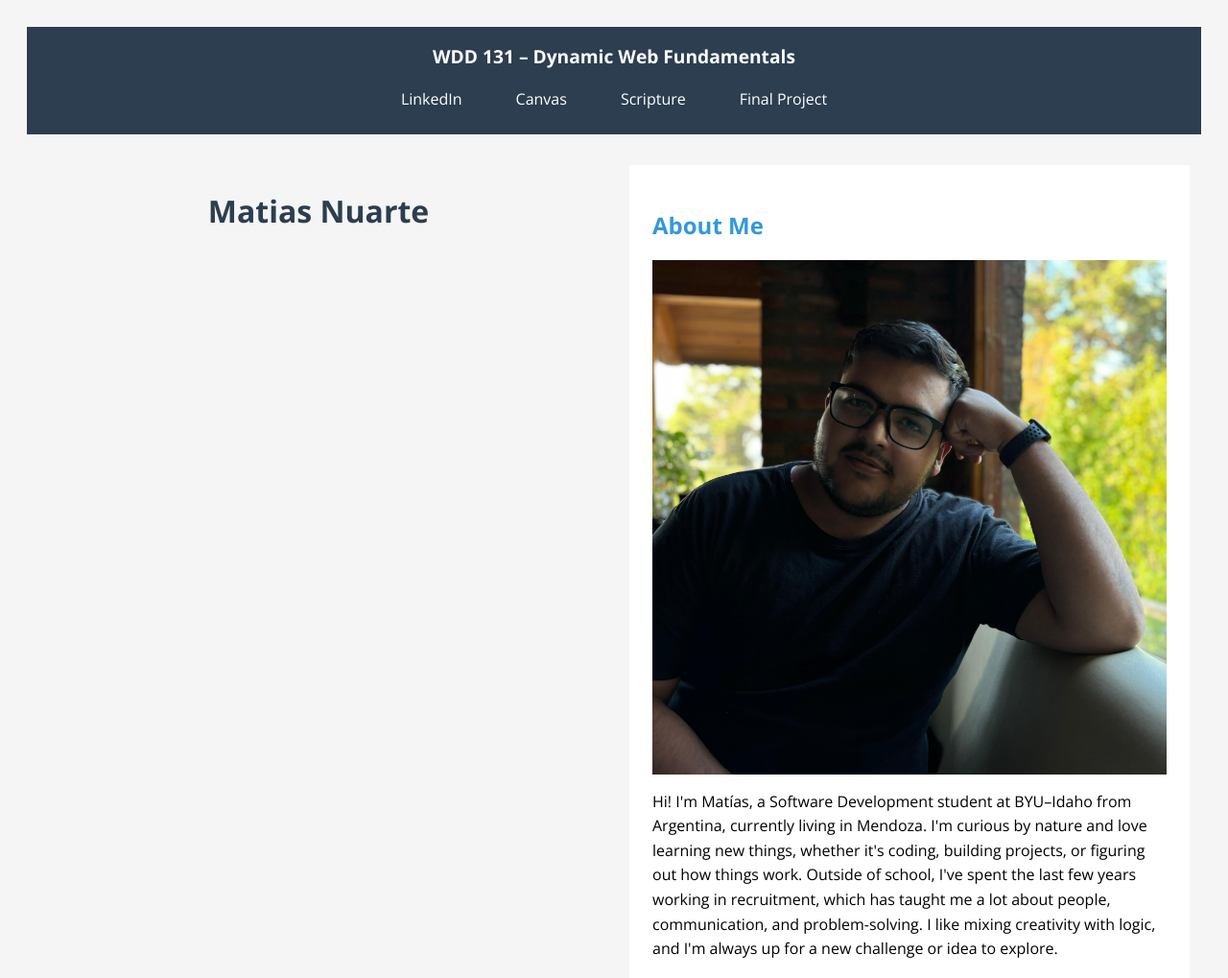
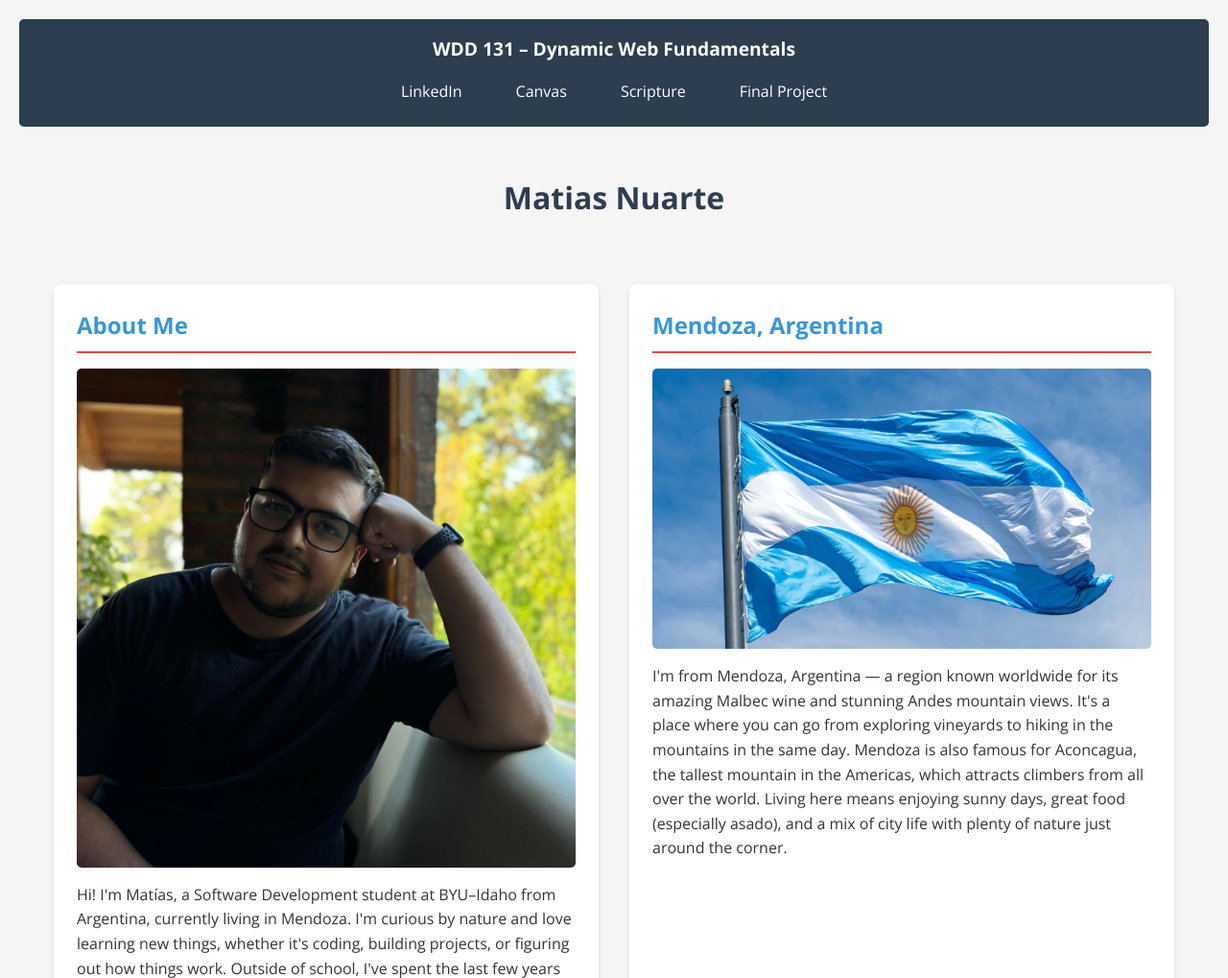
Before and after one commit to matiasnuarte/wdd131, a plain HTML site: page index.html in a window 1280 px wide. Shown: the top 1019 px of the page at 96% size. Drawn offline with nearby package versions, Linux system fonts and the light colour scheme; files that its build step writes are made by us from their sources.

Commit message:
recent changes to css

```diff
--- a/index.html
+++ b/index.html
@@ -6,8 +6,8 @@
     <title>WDD 131 – Dynamic Web Fundamentals – Matias Nuarte</title>
     <meta name="description" content="WDD 131 – Dynamic Web Fundamentals - Matias Nuarte - web development, WDD 131, assignment, personal page">
     <meta name="author" content="Matias Nuarte">
-    <link rel="stylesheet" href="base.css">
-    <script src="getdates.js" defer></script>
+    <link rel="stylesheet" href="styles/base.css">
+    <script src="scripts/getdates.js" defer></script>
 </head>
 <body>
     <header>
@@ -25,13 +25,13 @@
 
         <section class="card">
             <h2>About Me</h2>
-            <img src="images/perfil.jpg" alt="Matias Nuarte">
+            <img src="images/profile_low.jpg" alt="Matias Nuarte">
             <p>Hi! I'm Matías, a Software Development student at BYU–Idaho from Argentina, currently living in Mendoza. I'm curious by nature and love learning new things, whether it's coding, building projects, or figuring out how things work. Outside of school, I've spent the last few years working in recruitment, which has taught me a lot about people, communication, and problem-solving. I like mixing creativity with logic, and I'm always up for a new challenge or idea to explore.</p>
         </section>
 
         <section class="card">
             <h2>Mendoza, Argentina</h2>
-            <img src="images/argflag.jpg" alt="Argentina Flag">
+            <img src="images/argflag-min.jpg" alt="Argentina Flag">
             <p>I'm from Mendoza, Argentina — a region known worldwide for its amazing Malbec wine and stunning Andes mountain views. It's a place where you can go from exploring vineyards to hiking in the mountains in the same day. Mendoza is also famous for Aconcagua, the tallest mountain in the Americas, which attracts climbers from all over the world. Living here means enjoying sunny days, great food (especially asado), and a mix of city life with plenty of nature just around the corner.</p>
         </section>
     </main>
--- a/styles/base.css
+++ b/styles/base.css
@@ -1,18 +1,35 @@
 @import url('https://fonts.googleapis.com/css2?family=Open+Sans:wght@400;700&display=swap');
+
+* {
+    margin: 0;
+    padding: 0;
+    box-sizing: border-box;
+}
+
+:root {
+    --primary-color: #3498db;
+    --secondary-color: #2c3e50;
+    --accent-color: #e74c3c;
+    --background-color: #f5f5f5;
+    --text-color: #333333;
+    --card-color: #ffffff;
+}
 
 body {
     font-family: 'Open Sans', sans-serif;
     line-height: 1.6;
-    background-color: #f5f5f5;
+    color: var(--text-color);
+    background-color: var(--background-color);
     padding: 20px;
 }
 
 header {
-    background-color: #2c3e50;
+    background-color: var(--secondary-color);
     color: white;
     padding: 1rem;
     text-align: center;
     margin-bottom: 2rem;
+    border-radius: 5px;
 }
 
 #course-title {
@@ -26,38 +43,50 @@ nav {
     display: flex;
     justify-content: center;
     gap: 1.5rem;
+    flex-wrap: wrap;
 }
 
 nav a {
     color: white;
     text-decoration: none;
     padding: 0.5rem 1rem;
+    border-radius: 4px;
+    transition: background-color 0.3s;
 }
 
 nav a:hover {
-    background-color: #3498db;
+    background-color: var(--primary-color);
 }
 
 main {
     max-width: 1200px;
     margin: 0 auto;
+    padding: 1rem;
+    display: grid;
+    grid-template-columns: 1fr;
+    gap: 2rem;
 }
 
 h1 {
-    color: #2c3e50;
+    color: var(--secondary-color);
     text-align: center;
     margin-bottom: 2rem;
+    font-size: 2rem;
+    grid-column: 1 / -1; /* Make h1 span all columns */
 }
 
 .card {
-    background-color: white;
+    background-color: var(--card-color);
     padding: 1.5rem;
-    margin-bottom: 2rem;
+    border-radius: 8px;
+    box-shadow: 0 2px 5px rgba(0, 0, 0, 0.1);
 }
 
 .card h2 {
-    color: #3498db;
+    color: var(--primary-color);
     margin-bottom: 1rem;
+    border-bottom: 2px solid var(--accent-color);
+    padding-bottom: 0.5rem;
 }
 
 .card img {
@@ -65,24 +94,32 @@ h1 {
     height: auto;
     display: block;
     margin: 0 auto 1rem;
+    border-radius: 5px;
 }
 
 footer {
-    background-color: #2c3e50;
+    background-color: var(--secondary-color);
     color: white;
     text-align: center;
     padding: 1rem;
     margin-top: 2rem;
+    border-radius: 5px;
 }
 
 @media (min-width: 768px) {
     main {
-        display: grid;
         grid-template-columns: 1fr 1fr;
-        gap: 2rem;
+    }
+}
+
+@media (max-width: 767px) {
+    nav {
+        flex-direction: column;
+        align-items: center;
     }
 
-    .card {
-        margin-bottom: 0;
+    nav a {
+        width: 100%;
+        text-align: center;
     }
 }
```
Also changed, not shown: images/argflag-min.jpg (added), images/argflag.jpg (deleted), images/perfil.jpg (deleted), images/profile_low.jpg (added).
